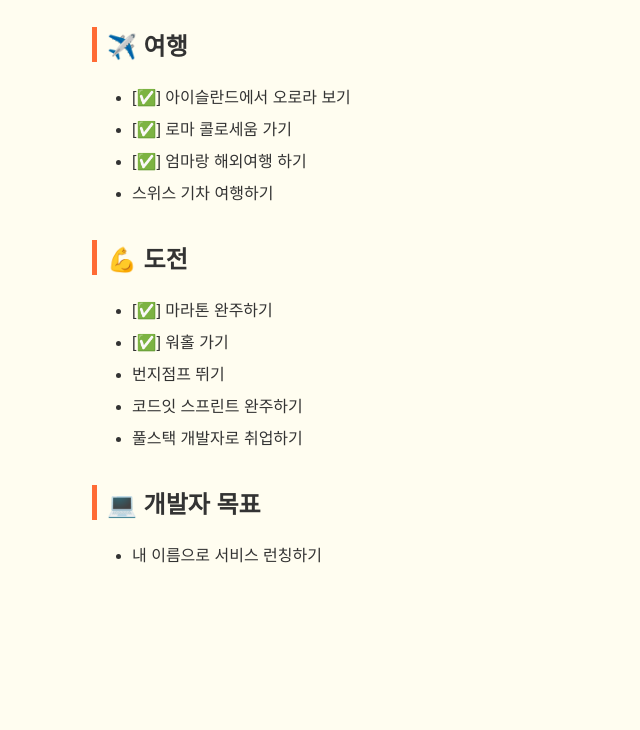
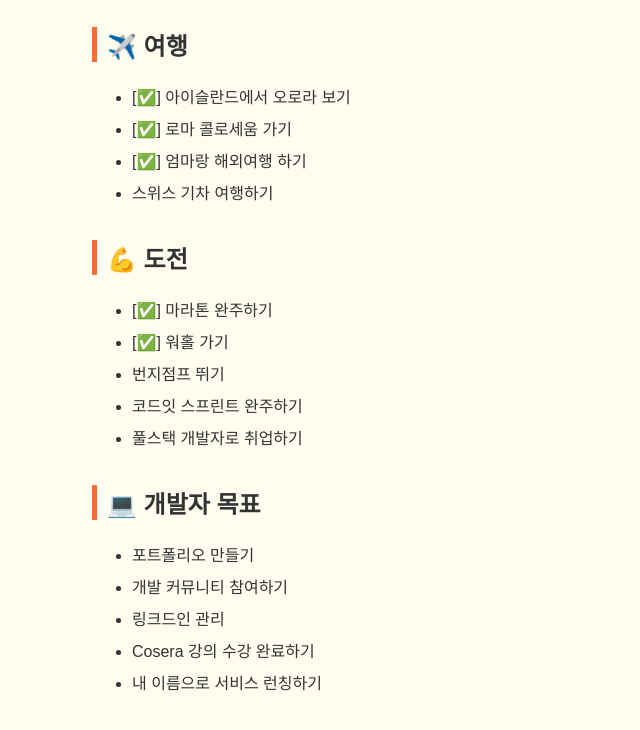
Before and after one commit to damdadaxx/my-bucketlist, a plain HTML site: page index.html in a window 1280 px wide. Shown: the part 144-874 px from the top of the page, without its empty margins (223-863 px from the left). Before the commit the page ends 800 px from the top, so only its background shows below. Drawn offline with Linux system fonts and the light colour scheme.

Commit message:
개발자 목표 내용 추가

```diff
--- a/index.html
+++ b/index.html
@@ -54,6 +54,10 @@
 
   <h2>💻 개발자 목표</h2>
   <ul>
+    <li>포트폴리오 만들기</li>
+    <li>개발 커뮤니티 참여하기</li>
+    <li>링크드인 관리</li>
+    <li>Cosera 강의 수강 완료하기</li>
     <li>내 이름으로 서비스 런칭하기</li>
   </ul>
 </body>
```
